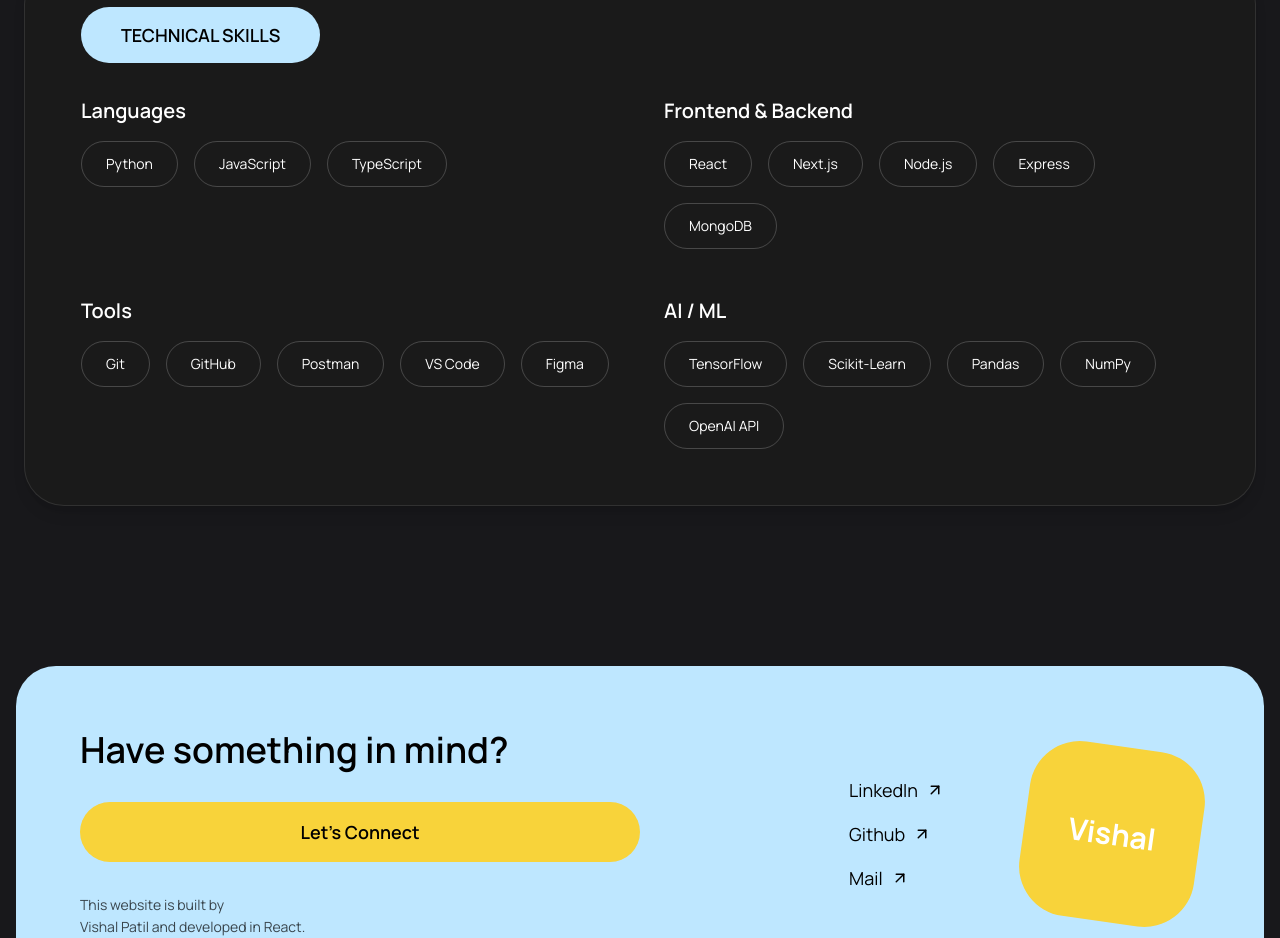
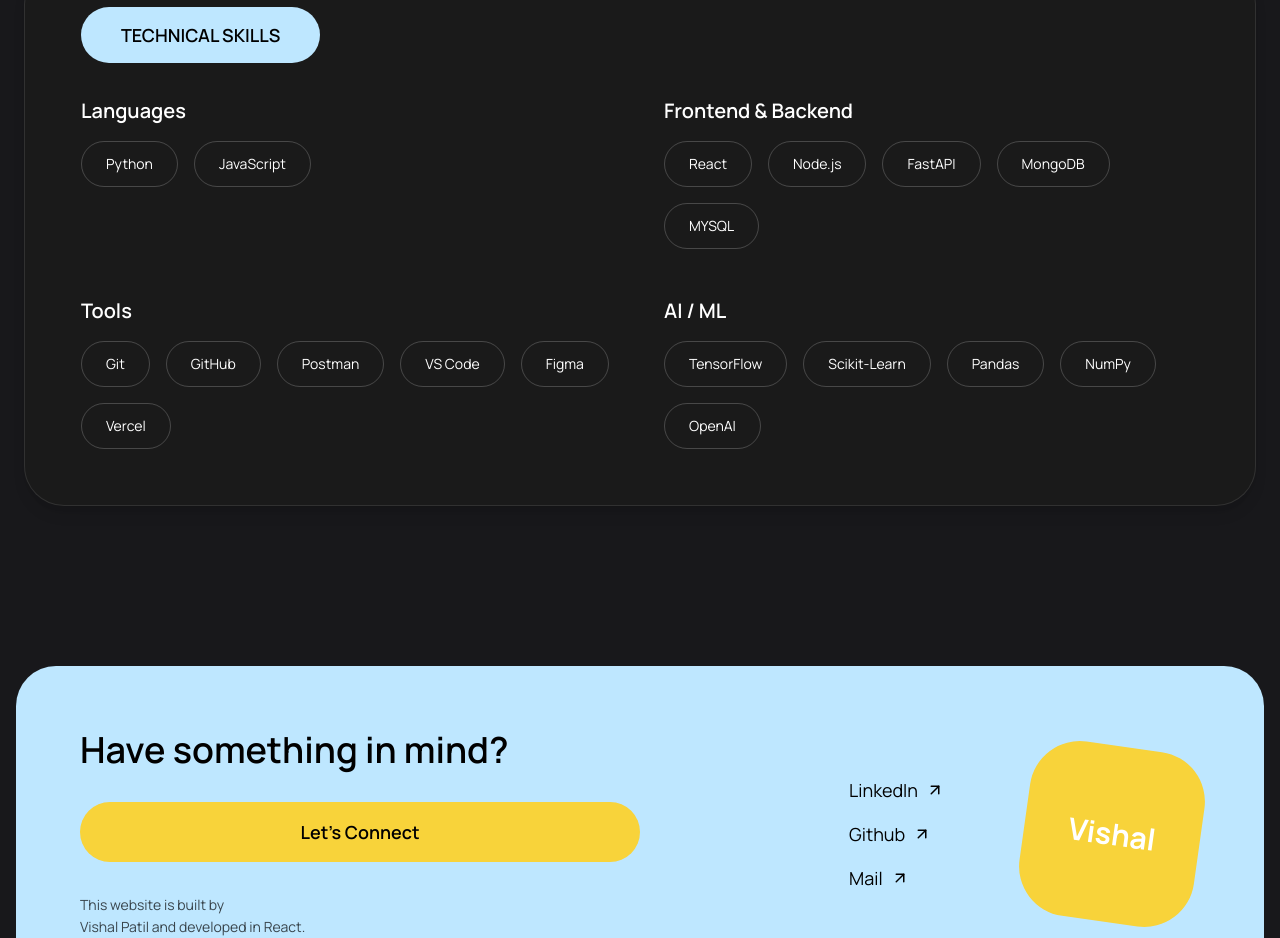
Before and after one commit to Vishalpatil0111/vishal_portfolio, a React (Vite) app: page /resume in a window 1280 px wide. Shown: the part 2066-3004 px from the top of the page. Built offline with nearby package versions, Linux system fonts and the light colour scheme.

Commit message:
logo update

```diff
--- a/src/components/Resume/TechSkills.jsx
+++ b/src/components/Resume/TechSkills.jsx
@@ -2,10 +2,10 @@
 
 export default function TechnicalSkills() {
   const skills = {
-    Languages: ["Python", "JavaScript", "TypeScript"],
-    "Frontend & Backend": ["React", "Next.js", "Node.js", "Express", "MongoDB"],
-    Tools: ["Git", "GitHub", "Postman", "VS Code", "Figma"],
-    "AI / ML": ["TensorFlow", "Scikit-Learn", "Pandas", "NumPy", "OpenAI API"],
+    Languages: ["Python", "JavaScript"],
+    "Frontend & Backend": ["React", "Node.js", "FastAPI", "MongoDB", "MYSQL"],
+    Tools: ["Git", "GitHub", "Postman", "VS Code", "Figma", "Vercel"],
+    "AI / ML": ["TensorFlow", "Scikit-Learn", "Pandas", "NumPy", "OpenAI"],
   };
 
     return (
```
